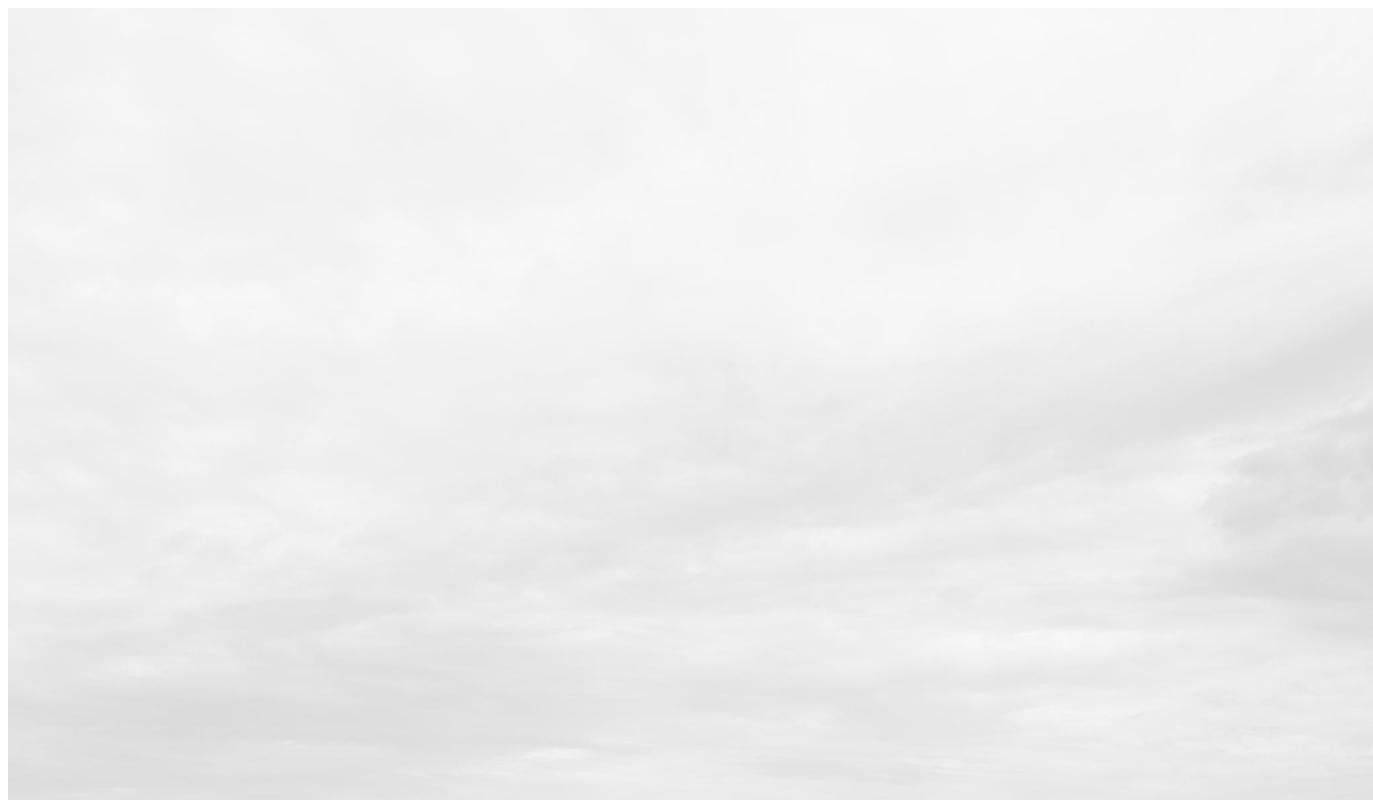
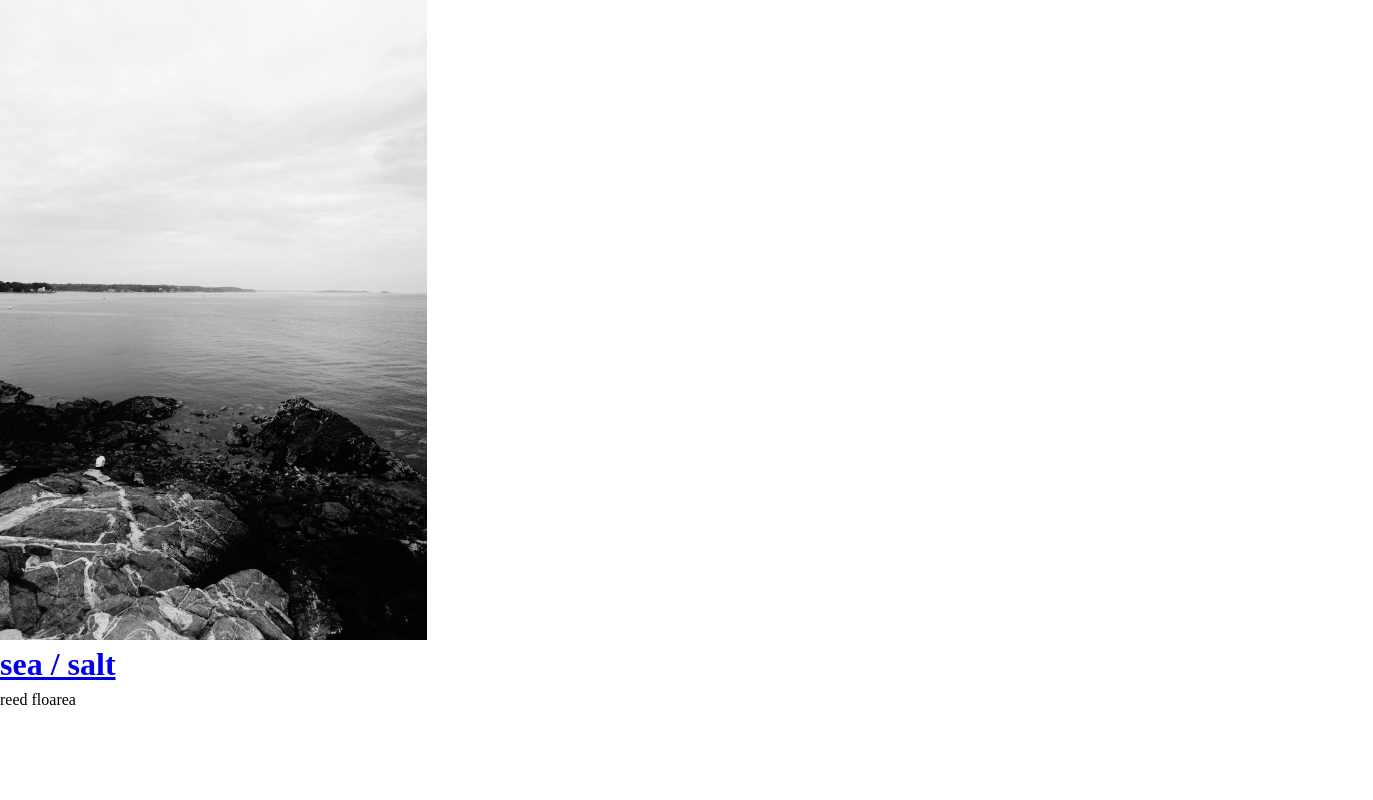
Before and after one commit to rfloarea/sea-salt, a plain HTML site: page index.html in a window 1280 px wide. Shown: the top 800 px of the page, 1373 px wide, since content can reach past the window. Drawn offline with Linux system fonts and the light colour scheme.

Commit message:
wire up stylesheet

```diff
--- a/style.css
+++ b/style.css
@@ -0,0 +1,46 @@
+/*
+  Josh's Custom CSS Reset
+  https://www.joshwcomeau.com/css/custom-css-reset/
+*/
+
+*, *::before, *::after {
+  box-sizing: border-box;
+}
+
+* {
+  margin: 0;
+}
+
+body {
+  line-height: 1.5;
+  -webkit-font-smoothing: antialiased;
+}
+
+img, picture, video, canvas, svg {
+  display: block;
+  max-width: 100%;
+}
+
+input, button, textarea, select {
+  font: inherit;
+}
+
+p, h1, h2, h3, h4, h5, h6 {
+  overflow-wrap: break-word;
+}
+
+p {
+  text-wrap: pretty;
+}
+h1, h2, h3, h4, h5, h6 {
+  text-wrap: balance;
+}
+
+#root, #__next {
+  isolation: isolate;
+}
+
+
+img {
+  height: 80vh;
+}
```
Also changed, not shown: index.html (+0 -1 lines), poems/adrift.html (+1 -0 lines), poems/bone.html (+1 -0 lines), poems/bury-sink.html (+1 -0 lines), poems/crystalize.html (+1 -0 lines), poems/drown.html (+1 -0 lines), poems/no-poetry.html (+1 -0 lines), poems/open.html (+1 -0 lines), poems/salt.html (+1 -0 lines), poems/sea-salt.html (+1 -0 lines), poems/spiral.html (+1 -0 lines), toc.html (+1 -0 lines).
